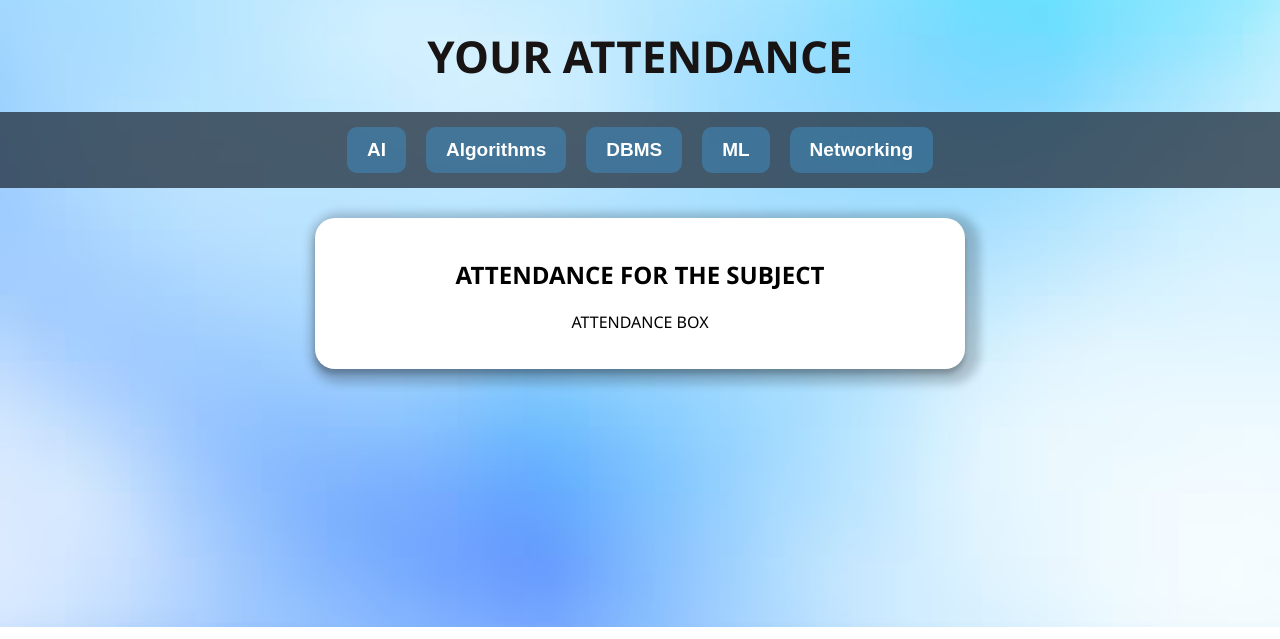
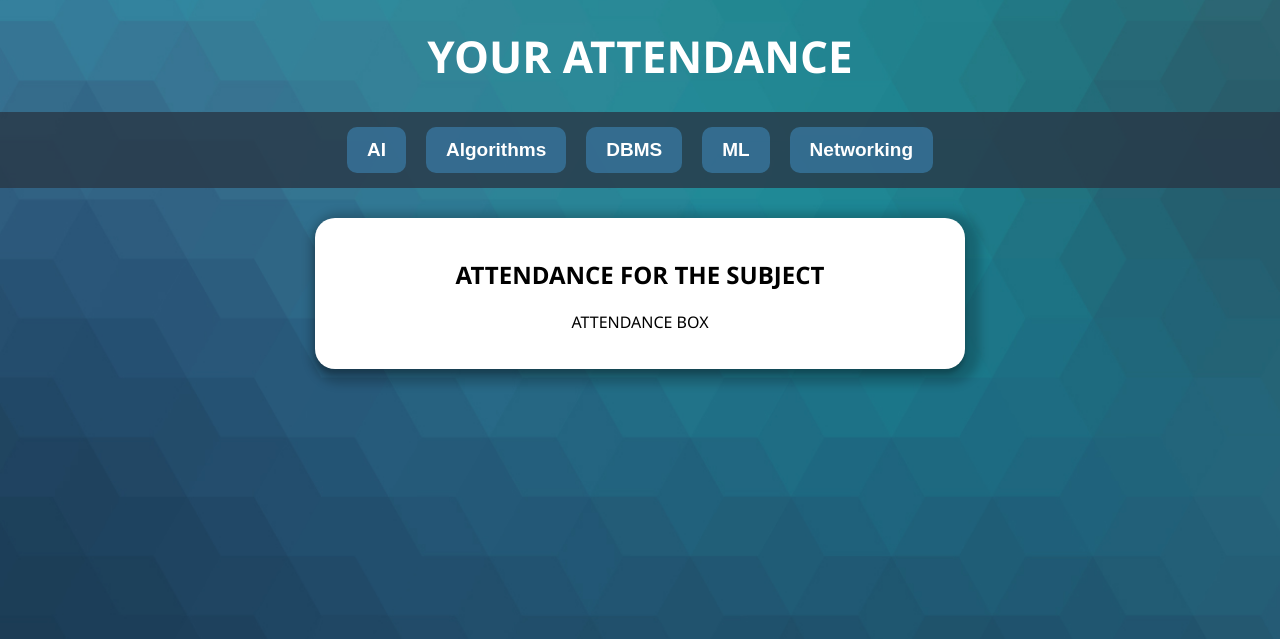
Before and after one commit to Rudra-Garg/Attendance-DBMS, a Flask app: page /student in a window 1280 px wide. Shown: the top 639 px of the page. Run offline with Flask 3, Linux system fonts and the light colour scheme.

Commit message:
Add main.py

```diff
--- a/static/CSS/student.css
+++ b/static/CSS/student.css
@@ -3,7 +3,7 @@ body {
     margin: 0;
     padding: 0;
     /* background-image: url('../Images/backgroundStudent.avif'); */
-    background-image: url('../Images/backgroundStudent.avif');
+    background-image: url('../Images/backgroundStudent.jpg');
     background-size: cover;
     background-position: center;
     background-repeat: no-repeat;
@@ -11,7 +11,7 @@ body {
 
 header {
 
-     color: #181414;
+     color: #ffffff;
     /* background: linear-gradient(to right,rgba(27, 72, 177, 0.651),rgba(232, 229, 229, 0.509), rgba(120, 128, 245, 0.272)); */
     text-align: center;
     font-size: 22px;
```
Also changed, not shown: static/Images/backgroundStudent.avif (deleted), static/Images/backgroundStudent.jpg (added).
